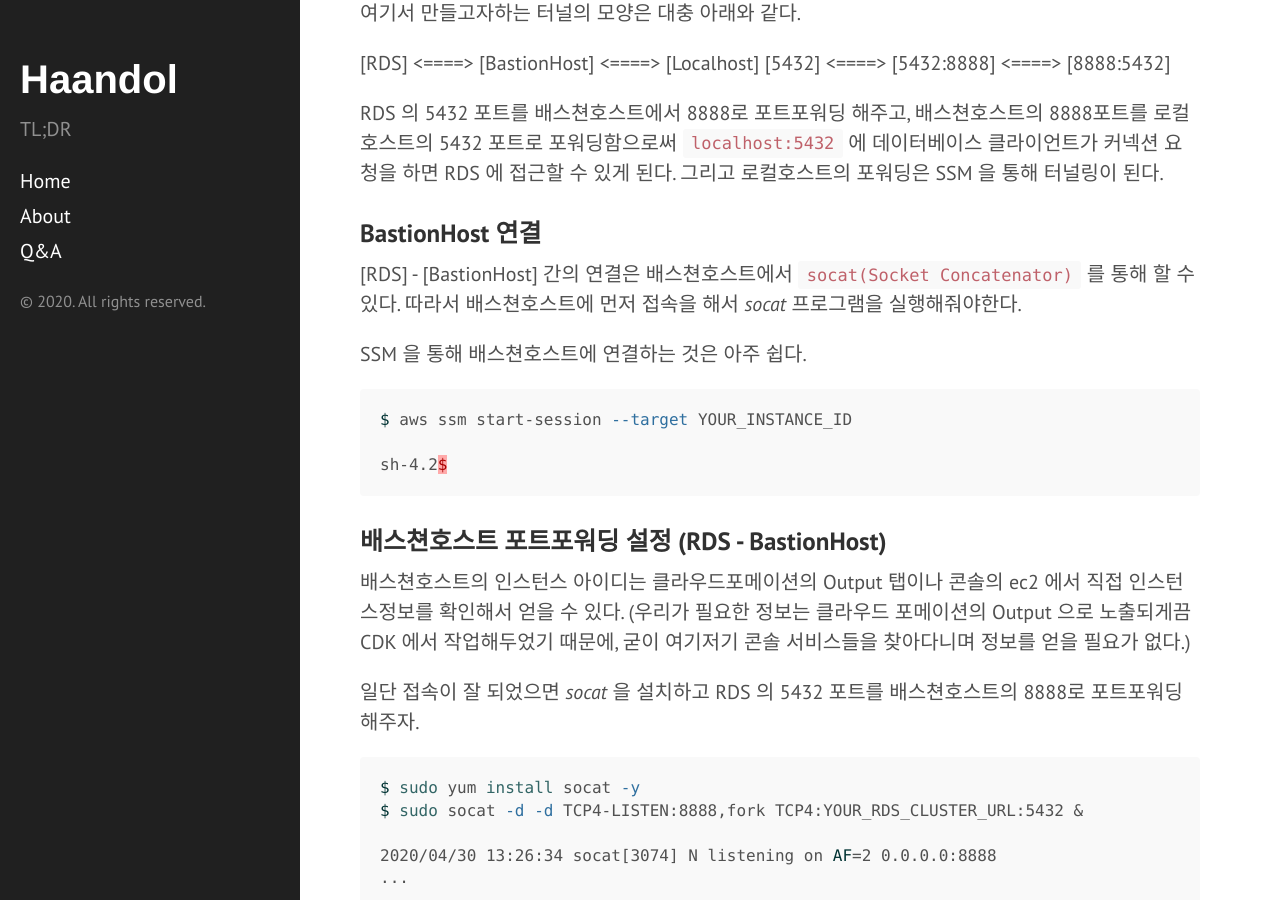
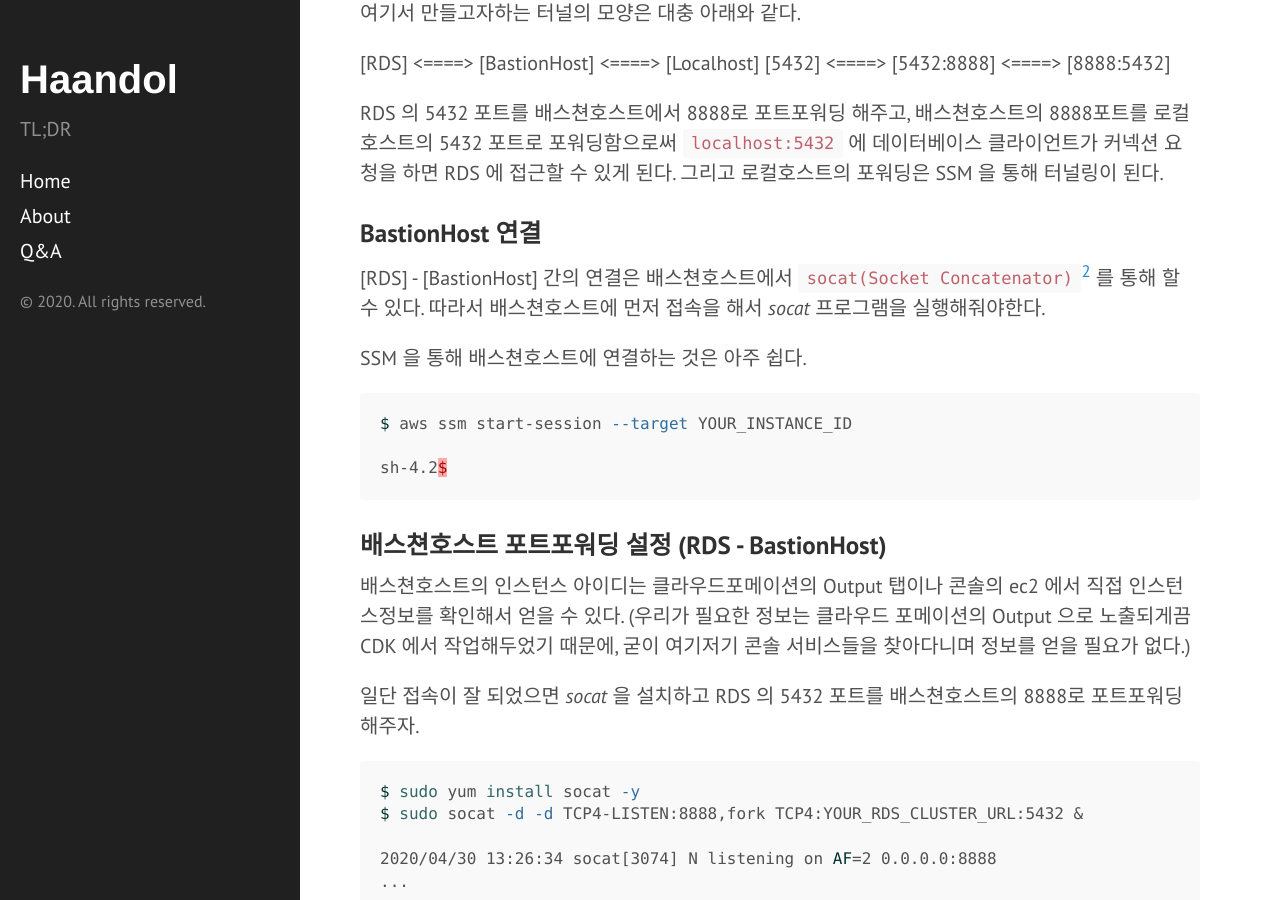
Before and after one commit to haandol/haandol.github.com, a Jekyll site: the page built from _posts/2020-05-01-bastion-host-tunnel-rds.md, in a window 1280 px wide and 900 px high, scrolled down 1487 px. Built offline with Jekyll 4.4.1, drawn with Linux system fonts in a browser that asks for light colours; comment, search, counter and statistics services are not loaded.

Commit message:
add socat ref

```diff
--- a/_posts/2020-05-01-bastion-host-tunnel-rds.md
+++ b/_posts/2020-05-01-bastion-host-tunnel-rds.md
@@ -43,7 +43,7 @@ RDS 의 5432 포트를 배스쳔호스트에서 8888로 포트포워딩 해주
 
 ### BastionHost 연결
 
-[RDS] - [BastionHost] 간의 연결은 배스쳔호스트에서 `socat(Socket Concatenator)` 를 통해 할 수 있다. 따라서 배스쳔호스트에 먼저 접속을 해서 *socat* 프로그램을 실행해줘야한다.
+[RDS] - [BastionHost] 간의 연결은 배스쳔호스트에서 `socat(Socket Concatenator)`[^2] 를 통해 할 수 있다. 따라서 배스쳔호스트에 먼저 접속을 해서 *socat* 프로그램을 실행해줘야한다.
 
 SSM 을 통해 배스쳔호스트에 연결하는 것은 아주 쉽다.
 
@@ -138,3 +138,4 @@ AWS Sytems Manager, AWS Secrets Manager 등은 좀 생소할 것이다.(참고
 ----
 
 [^1]: [BastionHost RDS Tutorial](https://github.com/haandol/bastionhost-rds-tutorial)
+[^2]: [socat](https://medium.com/@copyconstruct/socat-29453e9fc8a6)
```
